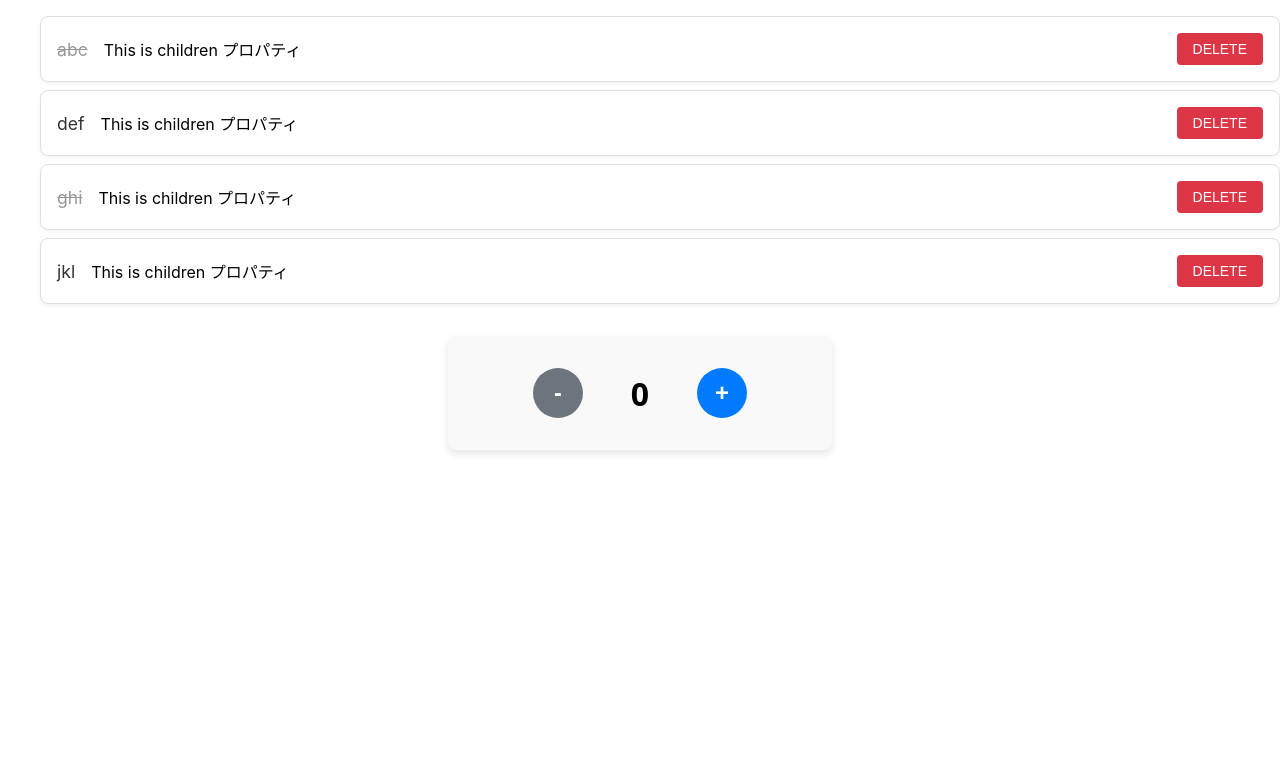
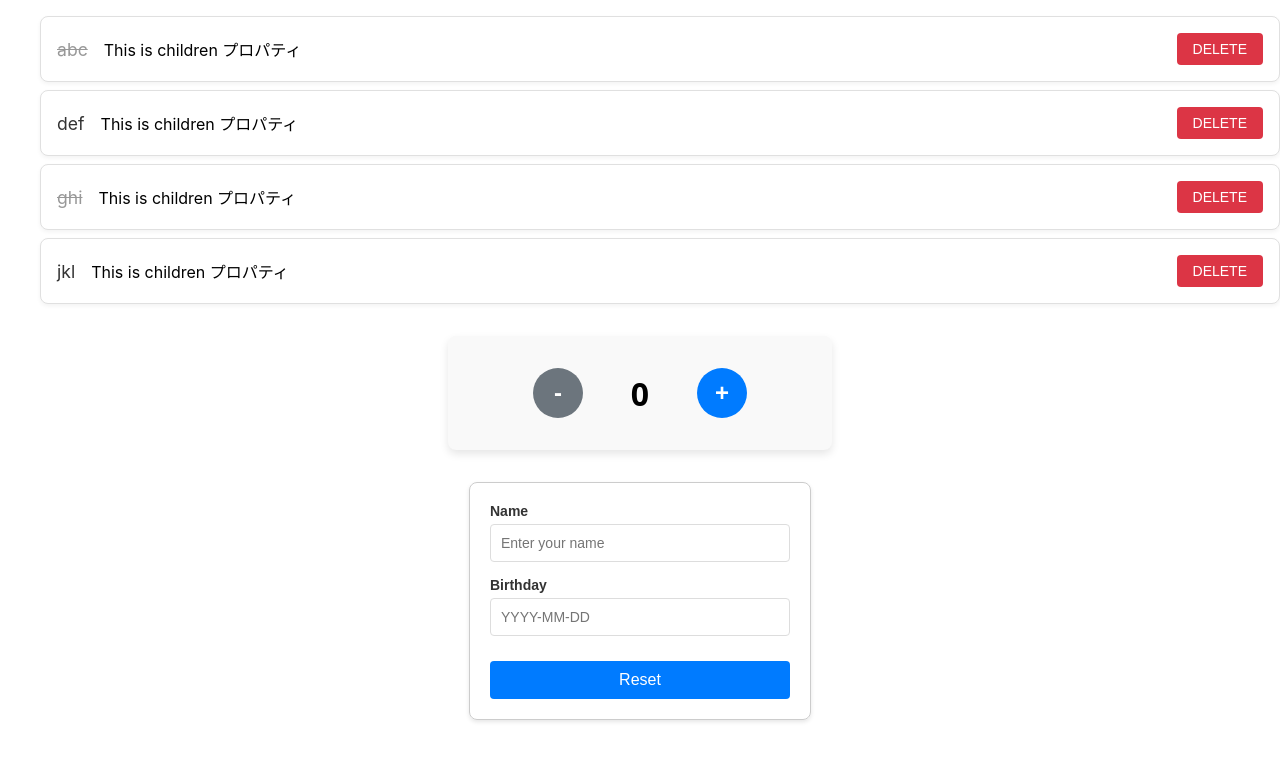
Before and after one commit to rikeda-cloud/react, a React (Create React App) app in the folder my-app/: page / in a window 1280 px wide. Shown: the top 760 px of the page. Built offline with nearby package versions, Linux system fonts and the light colour scheme.

Commit message:
[add] User Component

```diff
--- a/my-app/src/App.tsx
+++ b/my-app/src/App.tsx
@@ -1,6 +1,7 @@
 import './App.css';
 import { TodoItem } from './TodoItem';
 import { Count } from './Count';
+import { User } from './User';
 import React from "react";
 
 export type TodoItemType = {
@@ -28,6 +29,7 @@ function App() {
 				))}
 			</ul>
 			<Count count={count} setCount={setCount} />
+			<User />
 		</div>
 	);
 }
--- /dev/null
+++ b/my-app/src/User.tsx
@@ -0,0 +1,78 @@
+import { useState, CSSProperties } from "react";
+
+
+export function User() {
+	const [userName, setUserName] = useState("");
+	const [birthday, setBirthday] = useState("");
+
+	const handleChangeUserName: React.ChangeEventHandler<HTMLInputElement> = (event) => {
+		setUserName(event.currentTarget.value);
+	};
+	const handleChangeBirthday: React.ChangeEventHandler<HTMLInputElement> = (event) => {
+		setBirthday(event.currentTarget.value);
+	};
+	const handleClickReset: React.MouseEventHandler<HTMLButtonElement> = () => {
+		setUserName("");
+		setBirthday("");
+	};
+
+    const containerStyle: CSSProperties = {
+        padding: '20px',
+        border: '1px solid #ccc',
+        borderRadius: '8px',
+        maxWidth: '300px',
+        margin: '20px auto',
+        fontFamily: 'sans-serif',
+        boxShadow: '0 2px 4px rgba(0, 0, 0, 0.1)',
+    };
+
+    const inputContainerStyle: CSSProperties = {
+        marginBottom: '15px',
+        display: 'flex',
+        flexDirection: 'column',
+    };
+
+    const labelStyle: CSSProperties = {
+        marginBottom: '5px',
+        fontSize: '14px',
+        fontWeight: 'bold',
+        color: '#333',
+    };
+
+	const inputStyle: CSSProperties = {
+		padding: '10px',
+        border: '1px solid #ddd',
+        borderRadius: '4px',
+        fontSize: '14px',
+	};
+
+	const buttonStyle: CSSProperties = {
+		padding: '10px 15px',
+        border: 'none',
+        borderRadius: '4px',
+        backgroundColor: '#007bff',
+        color: 'white',
+        fontSize: '16px',
+        cursor: 'pointer',
+        width: '100%',
+        marginTop: '10px',
+	};
+
+	return (
+		<div style={containerStyle}>
+            <div style={inputContainerStyle}>
+			    <label style={labelStyle}>
+				    Name
+                </label>
+				<input type="text" value={userName} onChange={handleChangeUserName} style={inputStyle} placeholder="Enter your name"/>
+            </div>
+            <div style={inputContainerStyle}>
+			    <label style={labelStyle}>
+				    Birthday
+                </label>
+				<input type="text" value={birthday} onChange={handleChangeBirthday} style={inputStyle} placeholder="YYYY-MM-DD"/>
+            </div>
+			<button onClick={handleClickReset} style={buttonStyle}>Reset</button>
+		</div>
+	)
+}
```
